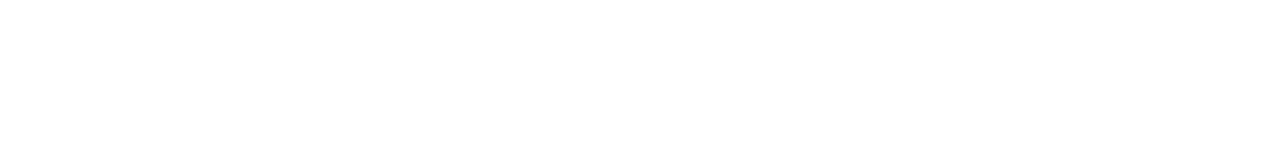
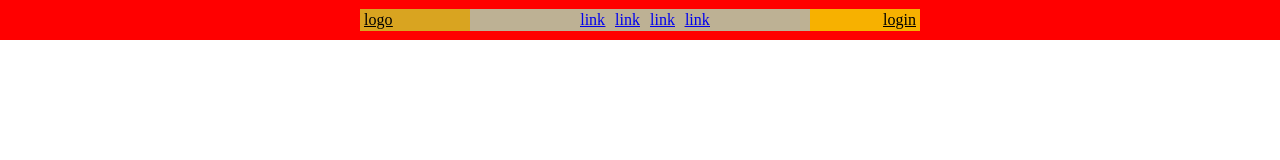
Before and after one commit to IonelxSolow/htmlcss-struttura-discord, a plain HTML site: page index.html in a window 1280 px wide. Drawn offline with Linux system fonts and the light colour scheme.

Commit message:
work in progress...header

```diff
--- a/assets/style.css
+++ b/assets/style.css
@@ -1,5 +1,51 @@
-*{
-    margin: 0;
-    padding: 0;
-    box-sizing: border-box;
+* {
+  margin: 0;
+  padding: 0;
+  box-sizing: border-box;
 }
+
+.debug {
+  header {
+    background-color: red;
+  }
+}
+
+header {
+  justify-content: center;
+  align-items: center;
+  display: flex;
+  min-height: 40px;
+}
+
+.item {
+  display: flex;
+  padding: 2px 4px;
+}
+.item1 {
+  min-width: 110px;
+  justify-content: flex-start;
+  background-color: #d9a420;
+}
+.item2 {
+  justify-content: center;
+  min-width: 340px;
+  background-color: #bdb194;
+}
+.item3 {
+  justify-content: flex-end;
+  min-width: 110px;
+  background-color: #f7b100;
+}
+
+ul {
+  text-decoration: none;
+  list-style-type: none;
+  display: flex;
+  li {
+    padding-left: 10px;
+  }
+}
+
+:hover{
+    text-decoration: underline;
+}
--- a/index.html
+++ b/index.html
@@ -1,12 +1,32 @@
 <!DOCTYPE html>
 <html lang="en">
-<head>
-    <meta charset="UTF-8">
-    <meta name="viewport" content="width=device-width, initial-scale=1.0">
+  <head>
+    <meta charset="UTF-8" />
+    <meta name="viewport" content="width=device-width, initial-scale=1.0" />
     <title>Document</title>
-    <link rel="stylesheet" href="/assets/style.css">
-</head>
-<body>
+    <link rel="stylesheet" href="/assets/style.css" />
+  </head>
+  <body class="debug">
+    <header>
+        <div class="item item1">
+           <div>logo</div>
+        </div>
+        <div class="item item2">
+            <div>
+                <ul>
+                <li><a href="#">link</a></li>
+                <li><a href="#">link</a></li>
+                <li><a href="#">link</a></li>
+                <li><a href="#">link</a></li>
 
-</body>
+            </ul>
+        </div>
+        </div>
+        <div class="item item3">
+            <div>login</div>
+    </div>
+    </header>
+    <div class="flex-container"></div>
+    <footer></footer>
+  </body>
 </html>
```
